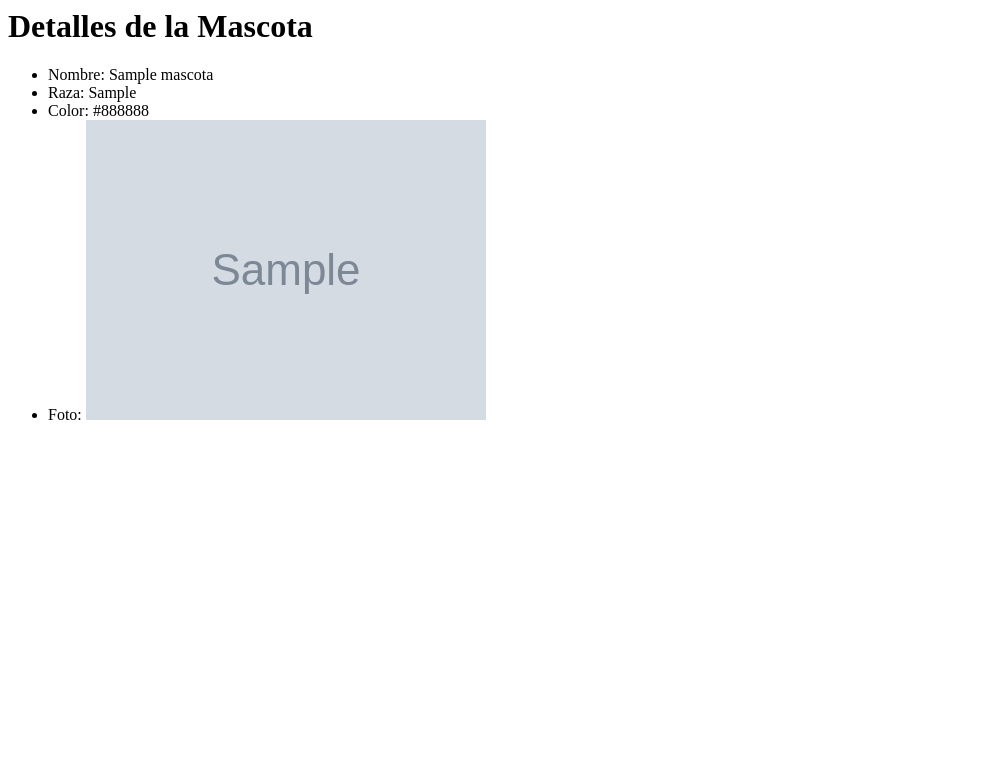
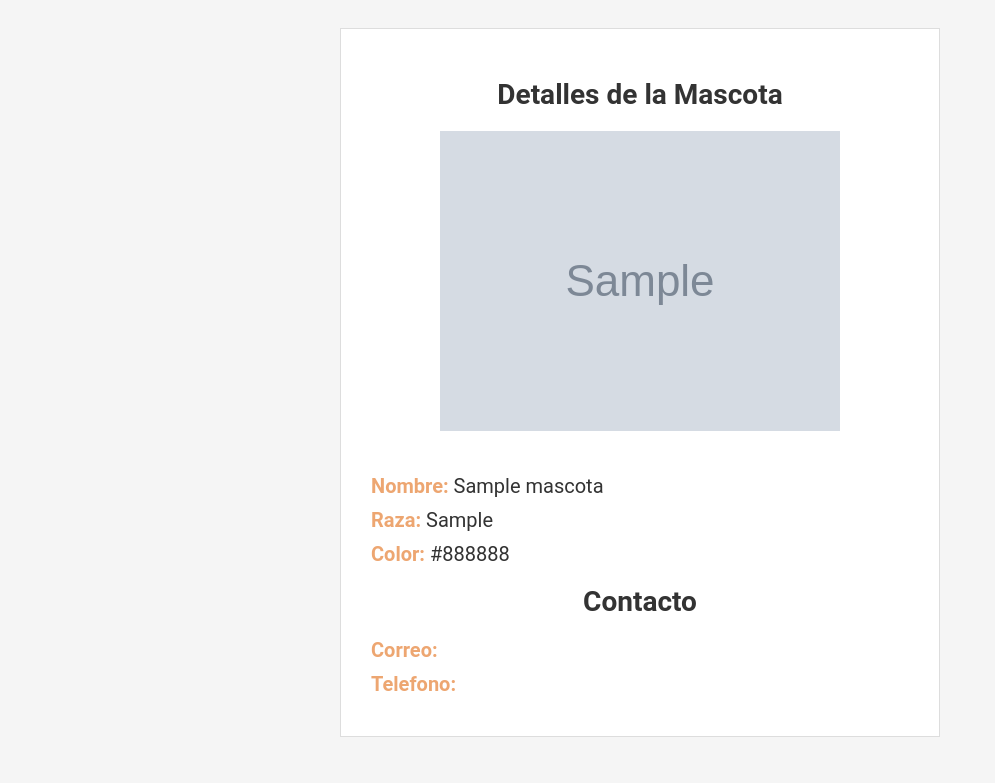
Before and after one commit to ARANGUSFT/Pet, a Django app: page /MisMascotas/Listado/1/ in a window 1280 px wide. Shown: the top 783 px of the page, without its empty margins (0-995 px from the left). Run offline with Django 4.2, Linux system fonts and the light colour scheme; tables that the repository leaves empty hold one stand-in row (values such as "Sample post"); grey boxes marked "Sample" are stand-in pictures.

Commit message:
Avanzando en el QR 3.0

```diff
--- /dev/null
+++ b/Pet/Public/Css/EstiloDetallesMascota.css
@@ -0,0 +1,55 @@
+
+body {
+  font-family: 'Roboto', sans-serif;
+  font-weight: 400;
+  background-color: #F5F5F5;
+  color: #333333;
+  padding: 20px;
+}
+.container {
+  max-width: 600px;
+  margin: 0 auto;
+  background-color: #FFFFFF;
+  border: 1px solid #DDDDDD;
+  padding: 30px;
+  box-sizing: border-box;
+}
+h1 {
+  font-size: 28px;
+  margin-bottom: 20px;
+  text-align: center;
+  font-weight: 700;
+}
+ul {
+  list-style-type: none;
+  padding: 0;
+  margin: 0;
+}
+li {
+  font-size: 20px;
+  margin-bottom: 10px;
+}
+.highlight {
+  font-weight: 700;
+  color: #e0680d96; /* Color naranja */
+}
+.pet-photo {
+  text-align: center;
+  margin-bottom: 20px;
+}
+.pet-photo img {
+  max-width: 100%;
+  height: auto;
+}
+
+@media (max-width: 480px) {
+  .container {
+    padding: 15px;
+  }
+  h1 {
+    font-size: 24px;
+  }
+  li {
+    font-size: 16px;
+  }
+}
--- a/Pet/Templates/MisMascotas/Detalle.html
+++ b/Pet/Templates/MisMascotas/Detalle.html
@@ -1,9 +1,31 @@
-{% block content %}
-  <h1>Detalles de la Mascota</h1>
-  <ul>
-    <li>Nombre: {{ mascota.Nombre_M }}</li>
-    <li>Raza: {{ mascota.Raza_M }}</li>
-    <li>Color: {{ mascota.Color_M }}</li>
-    <li>Foto: <img src="{{ mascota.Foto_M.url }}" alt="Foto de la Mascota"></li>
-  </ul>
-{% endblock %}
+{% load static %}
+
+<!DOCTYPE html>
+<html lang="en">
+<head>
+  <meta charset="UTF-8">
+  <meta http-equiv="X-UA-Compatible" content="IE=edge">
+  <meta name="viewport" content="width=device-width, initial-scale=1.0">
+  <link href="{% static 'Css/EstiloDetallesMascota.css'%}" rel="stylesheet">
+  <title>DetallesMascota</title>
+</head>
+<body>
+
+  <div class="container">
+    <h1>Detalles de la Mascota</h1>
+    <div class="pet-photo">
+      <img src="{{ mascota.Foto_M.url }}" alt="Foto de la Mascota">
+    </div>
+    <ul><br>
+      <li><span class="highlight">Nombre:</span> {{ mascota.Nombre_M }}</li>
+      <li><span class="highlight">Raza:</span> {{ mascota.Raza_M }}</li>
+      <li><span class="highlight">Color:</span> {{ mascota.Color_M }}</li>
+
+      <h1>Contacto</h1>
+      <li><span class="highlight">Correo:</span> </li>
+      <li><span class="highlight">Telefono:</span> </li>
+    </ul>
+  </div>
+
+</body>
+</html>
```
Also changed, not shown: Media/ImagenesBD/perro1.jpg (added), Media/ImagenesBD/perro3.jpg (added).
